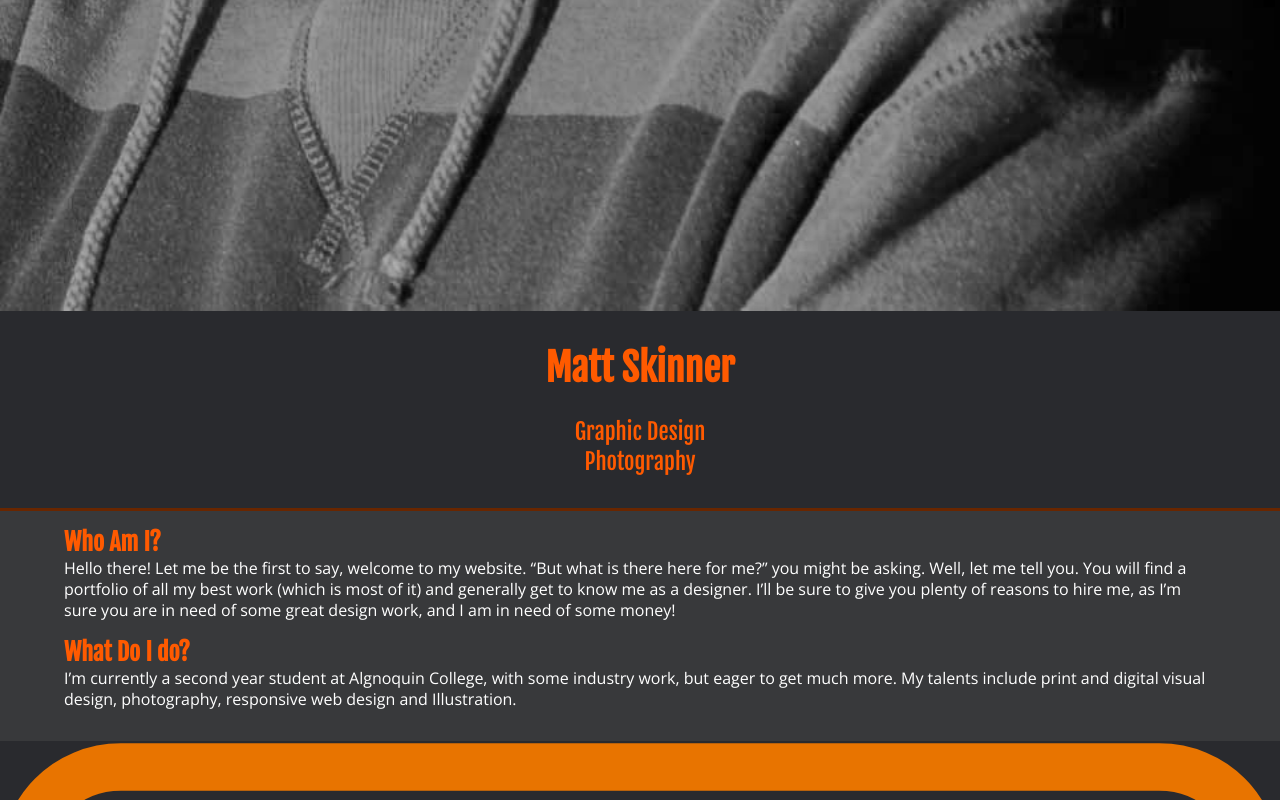
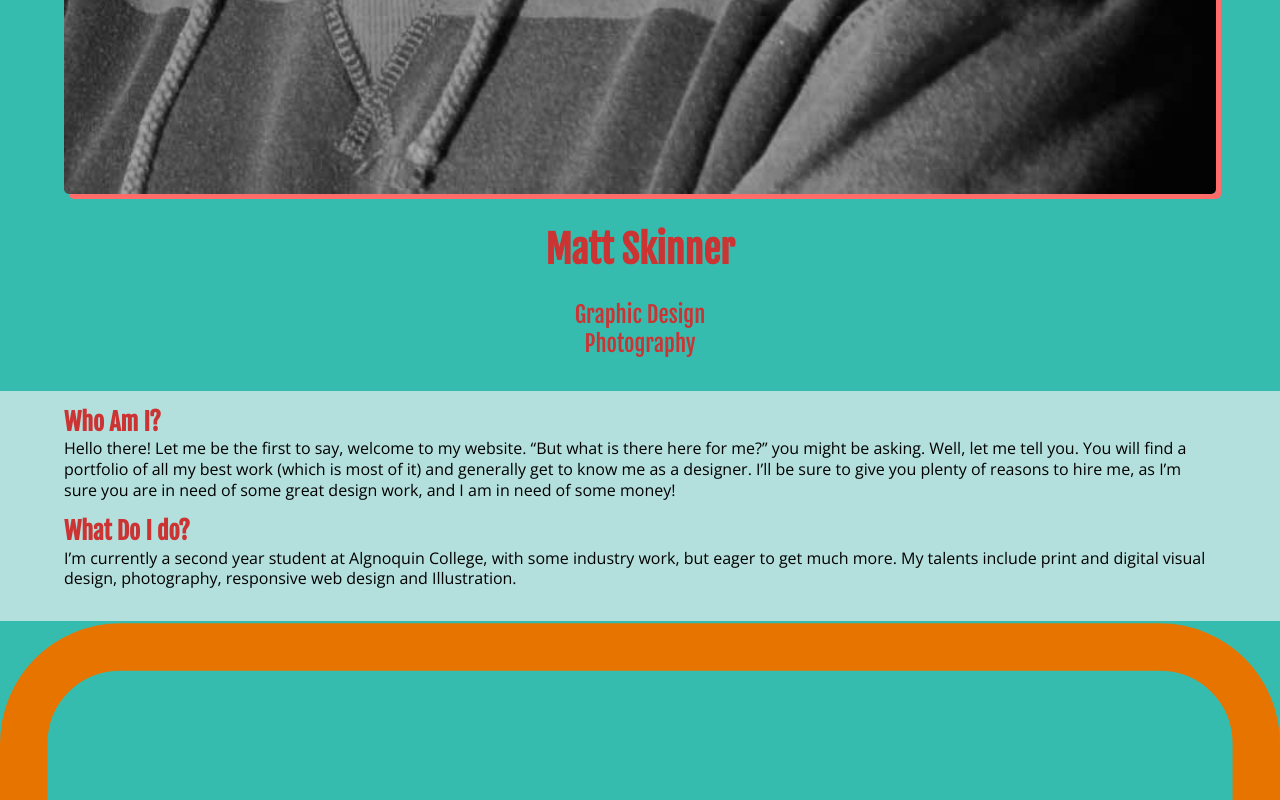
Before and after one commit to MattSkinner30/business-card, a plain HTML site: page index.html in a window 1280 px wide. Shown: the part 1501-2301 px from the top of the page. Drawn offline with nearby package versions, Linux system fonts and the light colour scheme.

Commit message:
Changes colour scheme around

```diff
--- a/css/main.css
+++ b/css/main.css
@@ -35,12 +35,14 @@ body {
 }
 
 header {
-	background-color: #292A2E;
+	background-color: #35BCAF;
     padding-bottom: 1em;
-    border-bottom: 3px solid #692600;
 }
 header img {
-	width: 100%;
+	width: 90%;
+	margin: 5% 5% 0 5%;
+	border-radius: 5px;
+	box-shadow: 5px 5px 0px #FF6C6A;
 }
 
 h1 {
@@ -53,7 +55,7 @@ h1 {
 	font-family: 'Fjalla One', sans-serif;
 	font-size: 2.369rem;
 	text-align: center;
-	color: #FF5A00;
+	color: #CC3333;
 }
 
 header nav ul {
@@ -74,32 +76,31 @@ header nav a {
 	color: black;
 	font-size: 1.414rem;
 	text-align: center;
-	color: #FF5A00;
+	color: #CC3333;
 }
 
 main {
 	margin-top: 2em;
-	background-color: #38393B;
+	background-color: #B3DFDC;
 	margin: 0;
 	padding: 1em 0;
 }
 
 main h2 {
 	font-family: 'Fjalla One', sans-serif;
-	color: #FF5A00;
+	color: #CC3333;
 	margin:0;
 	padding:0 0 0 5%;
 }
 
 main p {
 	padding: 0 5% 1em 5%;
-	color: white;
 	font-family: 'Open Sans', sans-serif;
 	margin: 0;
 }
 
 footer {
-	background-color: #292A2E;
+	background-color: #35BCAF;
 }
 footer a {
     text-decoration: none;
```
